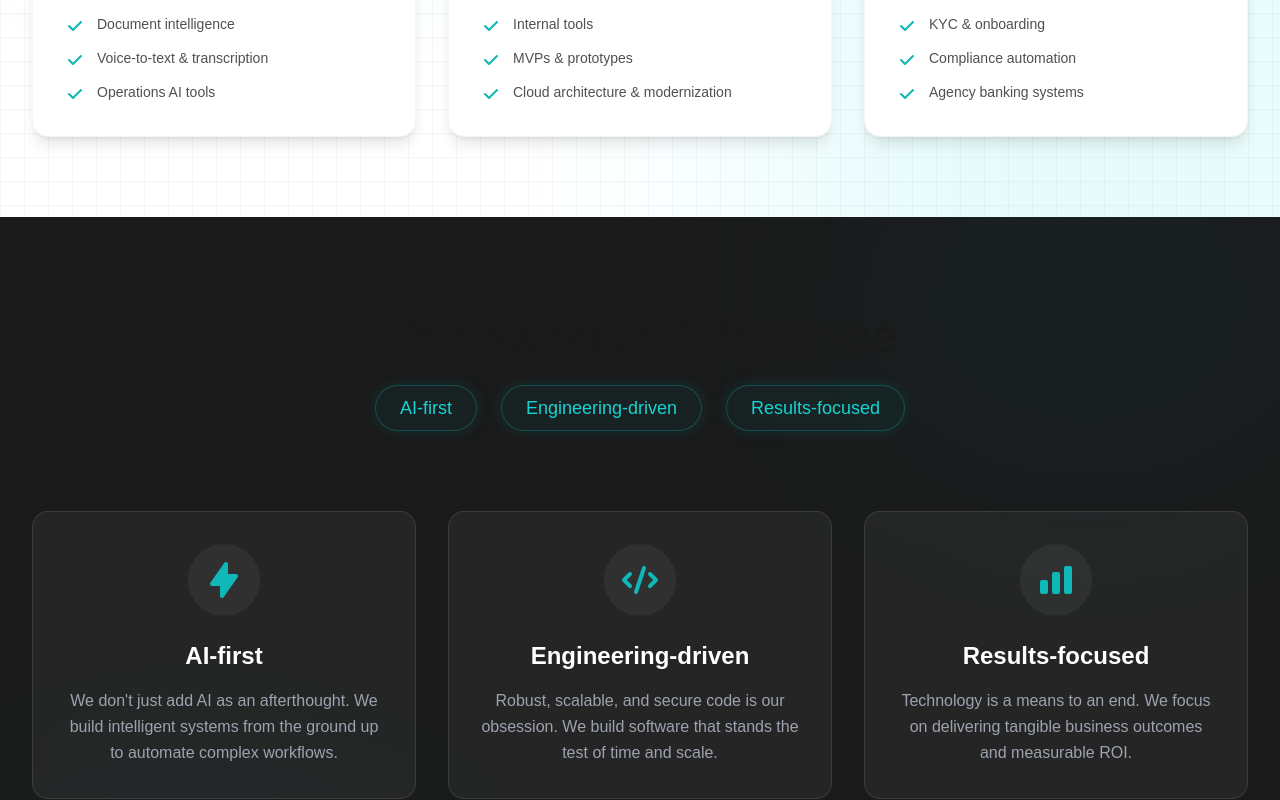
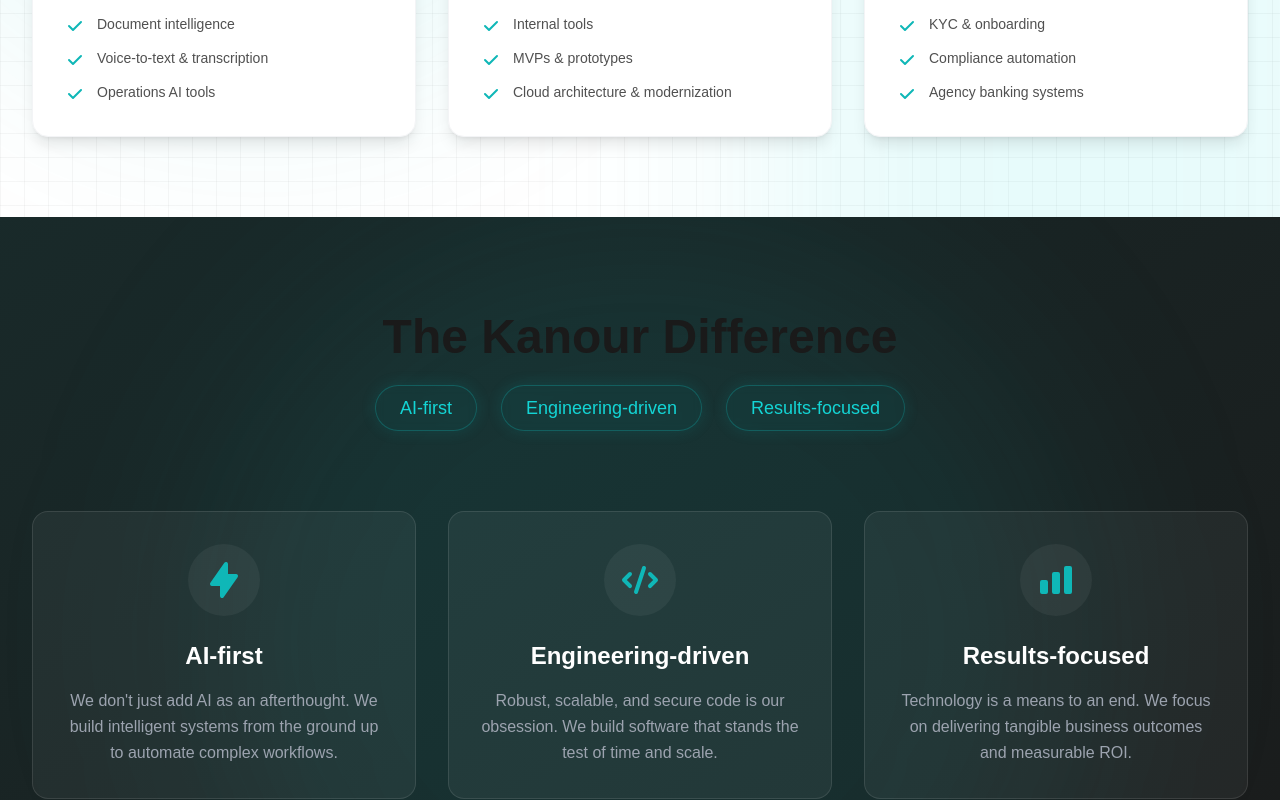
Before and after one commit to adeyemo-taiwo-m/kanour-digital-service, a Next.js app: page / in a window 1280 px wide. Shown: the part 1427-2227 px from the top of the page. Built offline with nearby package versions, Linux system fonts and the light colour scheme.

Commit message:
finished the home section

```diff
--- /dev/null
+++ b/app/_components/home/callToAction/CallToAction.jsx
@@ -0,0 +1,42 @@
+"use client";
+
+import React from "react";
+import Link from "next/link";
+import { HiArrowRight } from "react-icons/hi";
+import Button from "@/app/_ui/Button";
+
+export default function CallToAction() {
+  return (
+    <section className="w-full py-24 relative overflow-hidden bg-dark-default rounded-t-[3rem]">
+      {/* Background with Gradient */}
+      <div className="absolute inset-0 z-0">
+        <div className="absolute inset-0 bg-gradient-to-br from-primary-default/20 to-transparent opacity-50" />
+        <div className="absolute top-0 left-1/2 -translate-x-1/2 w-full h-full max-w-4xl bg-primary-default/10 blur-[100px] rounded-full pointer-events-none" />
+      </div>
+
+      <div className="container mx-auto px-4 sm:px-6 lg:px-8 relative z-10">
+        <div className="max-w-4xl mx-auto text-center">
+          <h2 className="text-4xl md:text-5xl lg:text-6xl font-bold text-white mb-6 tracking-tight">
+            Ready to modernize, automate, or build?
+          </h2>
+
+          <p className="text-xl md:text-2xl text-gray-300 mb-10 font-light">
+            Let’s create something intelligent together.
+          </p>
+
+          <div className="flex flex-col sm:flex-row items-center justify-center gap-4">
+            <Link href="/contact">
+              <Button
+                variant="primary"
+                className="!py-4 !px-8 !text-lg !rounded-full shadow-[0_0_20px_rgba(15,183,183,0.4)] hover:shadow-[0_0_30px_rgba(15,183,183,0.6)]"
+              >
+                Start Your Project
+                <HiArrowRight className="ml-2 w-5 h-5 inline-block" />
+              </Button>
+            </Link>
+          </div>
+        </div>
+      </div>
+    </section>
+  );
+}
--- a/app/_components/home/ourDifference/OurDifference.jsx
+++ b/app/_components/home/ourDifference/OurDifference.jsx
@@ -27,11 +27,11 @@
 
 export default function OurDifference() {
   return (
-    <section className="w-full py-24 bg-dark-default text-white relative overflow-hidden">
-      {/* Background Decoration */}
-      <div className="absolute top-0 left-0 w-full h-full overflow-hidden pointer-events-none opacity-20">
-        <div className="absolute top-[-10%] right-[-5%] w-[40%] h-[40%] rounded-full bg-primary-default/20 blur-[120px]" />
-        <div className="absolute bottom-[-10%] left-[-5%] w-[40%] h-[40%] rounded-full bg-primary-variant/20 blur-[120px]" />
+    <section className="w-full py-24 relative overflow-hidden">
+      {/* Background with Gradient */}
+      <div className="absolute inset-0 bg-dark-default z-0">
+        <div className="absolute inset-0 bg-gradient-to-br from-primary-default/20 to-transparent opacity-50" />
+        <div className="absolute top-0 left-1/2 -translate-x-1/2 w-full h-full max-w-4xl bg-primary-default/10 blur-[100px] rounded-full pointer-events-none" />
       </div>
 
       <div className="container mx-auto px-4 sm:px-6 lg:px-8 relative z-10">
--- a/app/page.jsx
+++ b/app/page.jsx
@@ -3,6 +3,7 @@
 import WhatWeDo from "./_components/home/what we do/whatWeDo";
 import OurDifference from "./_components/home/ourDifference/OurDifference";
 import WhyChooseUs from "./_components/home/whyChooseUs/whyChooseUs";
+import CallToAction from "./_components/home/callToAction/CallToAction";
 
 export default function Home() {
   return (
@@ -24,6 +25,7 @@
     <WhatWeDo />
     <OurDifference />
     <WhyChooseUs />
+    <CallToAction />
     </div>
   );
 }
```
